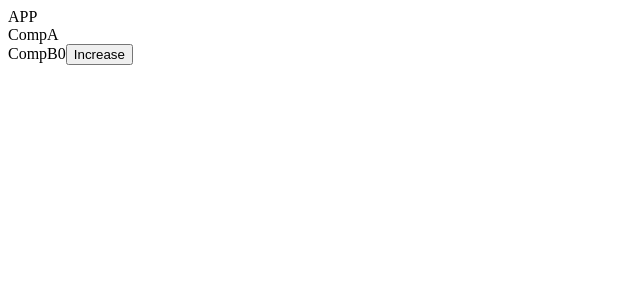
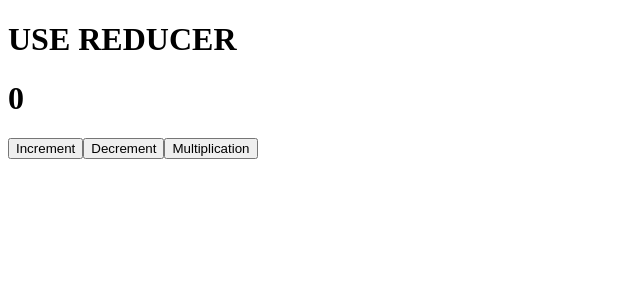
Before and after one commit to Himanshu-0981/React-Hooks-And-Redux, a React (Vite) app: page / in a window 1280 px wide. Shown: the top 300 px of the page, without its empty margins (0-640 px from the left). Built offline with nearby package versions, Linux system fonts and the light colour scheme.

Commit message:
useReducer

```diff
--- a/src/App.jsx
+++ b/src/App.jsx
@@ -1,21 +1,29 @@
-import React,{useState, createContext} from "react";
-import CompA from "./components/CompA";
+import React,{useReducer} from "react";
 
-const CounterContext = createContext();
+const reducer = (state,action) => {
+    if(action.type==="INC"){
+        return state+2
+    }else if(action.type==="DEC"){
+        return state-2;
+    }else if(action.type==="MUL"){
+        return state*2
+    }
+    return state;
+}
+
+let initialState = 0;
 
 const App = () => {
-  const [state,setState] = useState(0);
-
-  return (
-    <>
-    <CounterContext.Provider value={{state,setState}}>
-       APP
-       <CompA/>
-      {/* <button onClick={()=>setState(state+1)}>Click here to increase</button> */}
-    </CounterContext.Provider>
-    </>
-  )
+    const [state,dispatch] = useReducer(reducer,initialState)
+    return (
+        <>
+            <h1>USE REDUCER</h1>
+            <h1>{state}</h1>
+            <button onClick={()=>dispatch({type:'INC'})}>Increment</button>
+            <button onClick={()=>{dispatch({type:'DEC'})}}>Decrement</button>
+            <button onClick={()=>{dispatch({type:'MUL'})}}>Multiplication</button>
+        </>
+    )
 }
 
 export default App;
-export {CounterContext}
--- a/src/components/CompA.jsx
+++ /dev/null
@@ -1,13 +0,0 @@
-import React from 'react'
-import CompB from './CompB'
-
-const CompA = ({data}) => {
-  return (
-    <div>
-        CompA
-        <CompB data={data} />
-    </div>
-  )
-}
-
-export default CompA
--- a/src/components/CompB.jsx
+++ /dev/null
@@ -1,15 +0,0 @@
-import React,{useContext} from 'react'
-import { CounterContext } from '../App'
-
-const CompB = () => {
-    const data = useContext(CounterContext)
-  return (
-    <div>
-        CompB
-        {data.state}
-        <button onClick={()=>data.setState(data.state+1)}>Increase</button>
-    </div>
-  )
-}
-
-export default CompB
```
